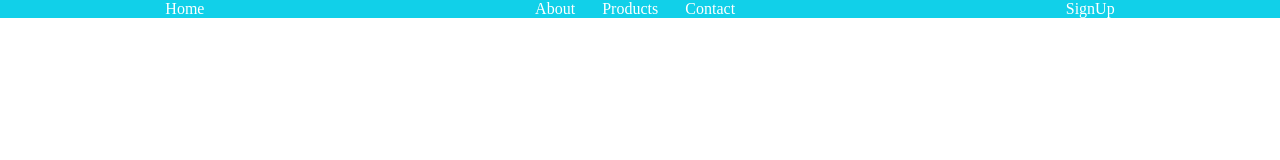
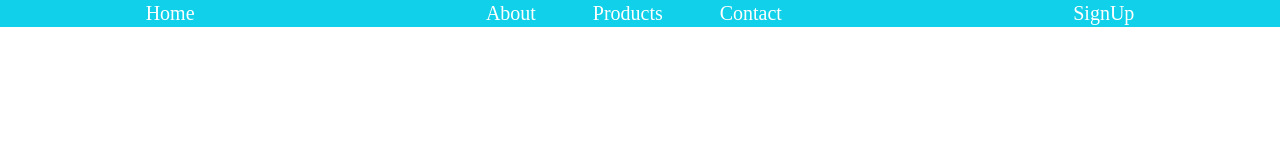
Before and after one commit to anilrai4001/navbar-2, a plain HTML site: page index.html in a window 1280 px wide. Drawn offline with Linux system fonts and the light colour scheme.

Commit message:
updated font-size

```diff
--- a/style.css
+++ b/style.css
@@ -12,15 +12,17 @@ nav{
 a{
     text-decoration: none;
     color: white;
+    font-size: 20px;
+    margin: 2px;
 }
 ul{
     list-style: none;
     display: flex;
-    width: 200px;
+    width: 300px;
     justify-content: space-between;
 }
 
-@media screen and (max-width:350px){
+@media screen and (max-width:600px){
     nav{
         flex-direction: column;
         justify-content: center;
@@ -31,7 +33,4 @@ ul{
         justify-content: center;
         align-items: center;
     }
-    a{
-        margin: 2px;
-    }
 }
```
